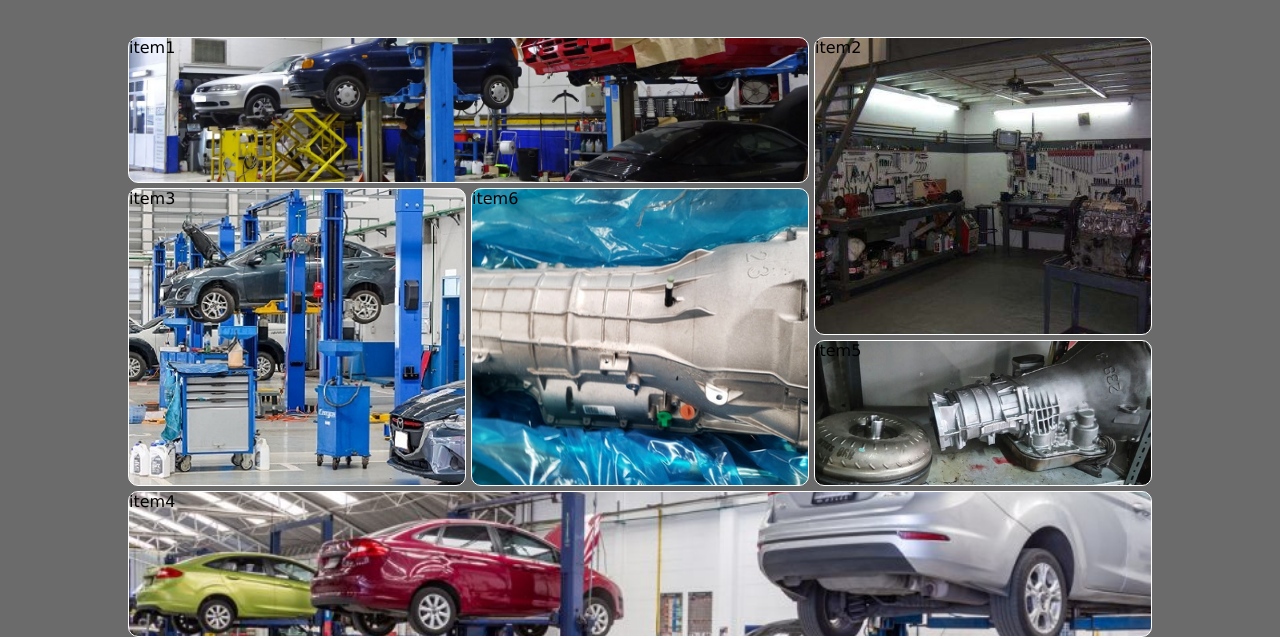
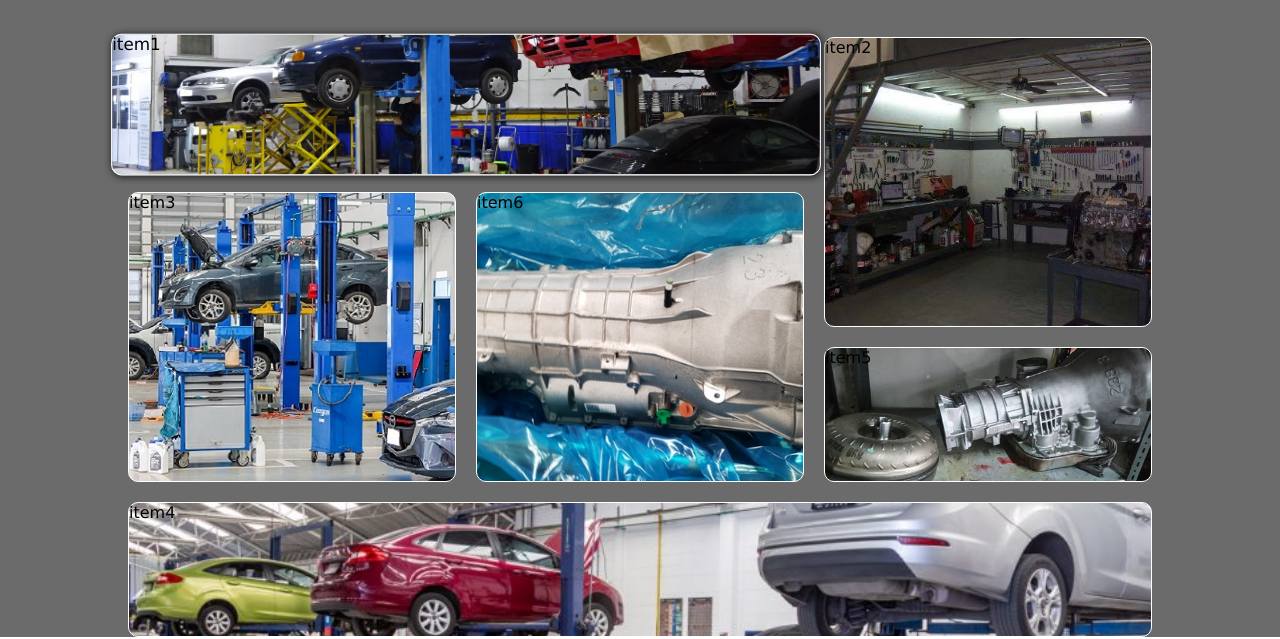
Before and after one commit to RCicalo/idea-cicalo, a plain HTML site: page enlaces/taller.html in a window 1280 px wide. In both pictures the pointer is over the element "item1". Shown: the part 184-823 px from the top of the page. Drawn offline with Linux system fonts and the light colour scheme.

Commit message:
transform taller

```diff
--- a/estilos.css
+++ b/estilos.css
@@ -160,7 +160,7 @@ footer .container a{
     width: 80%;
     margin:auto;
     display: grid;
-    gap: 5px;
+    gap: 20px;
 }
 .gal{
     width: 100%;
@@ -168,6 +168,13 @@ footer .container a{
     background-position: center center;
     background-size: cover;
     border-radius: 10px;
+    transition: all 0.9s;
+}
+
+.gal:hover{
+    transform: scale(1.05);
+    transition: all 0.7s;
+    box-shadow: 1px 1px 7px #333, 1px 1px 7px #333;
 }
 .gal1{
     background-image: url(./img/taller1.jpg);
```
